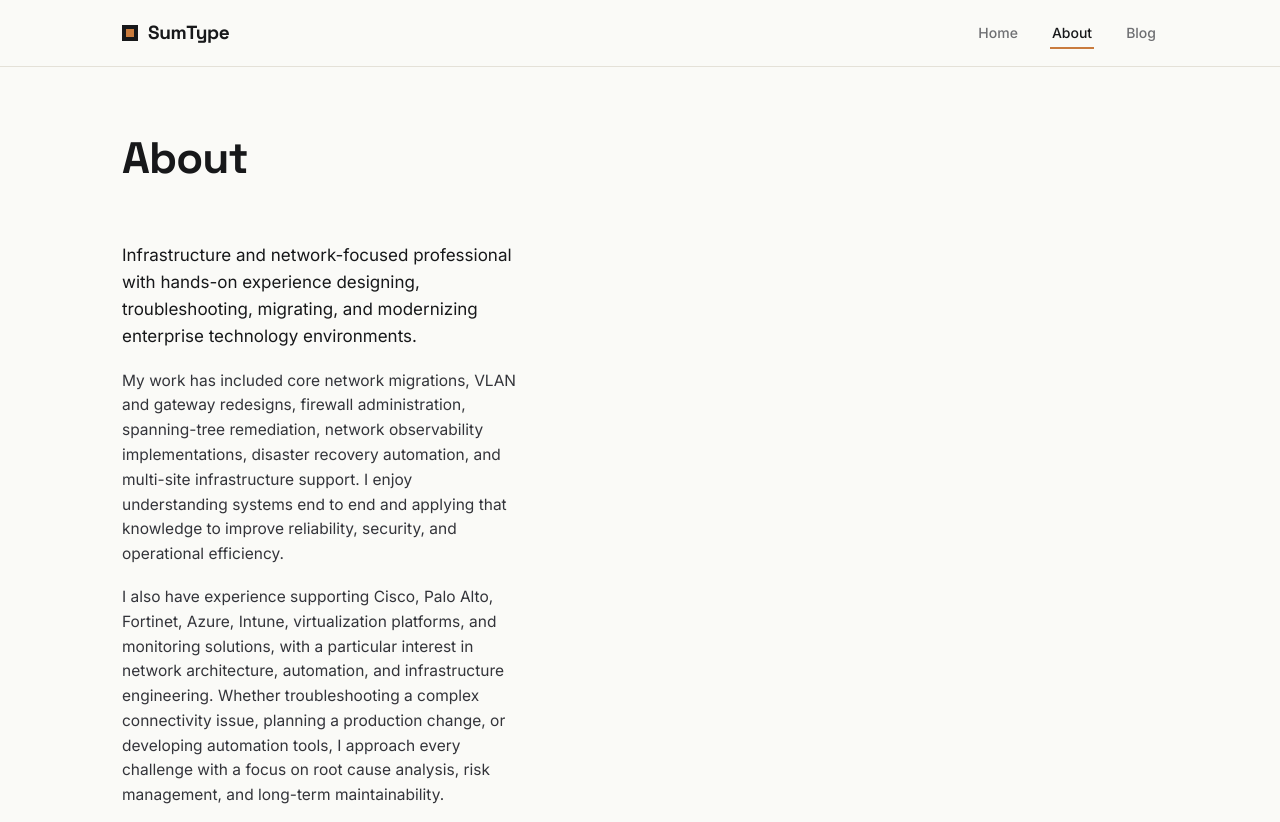
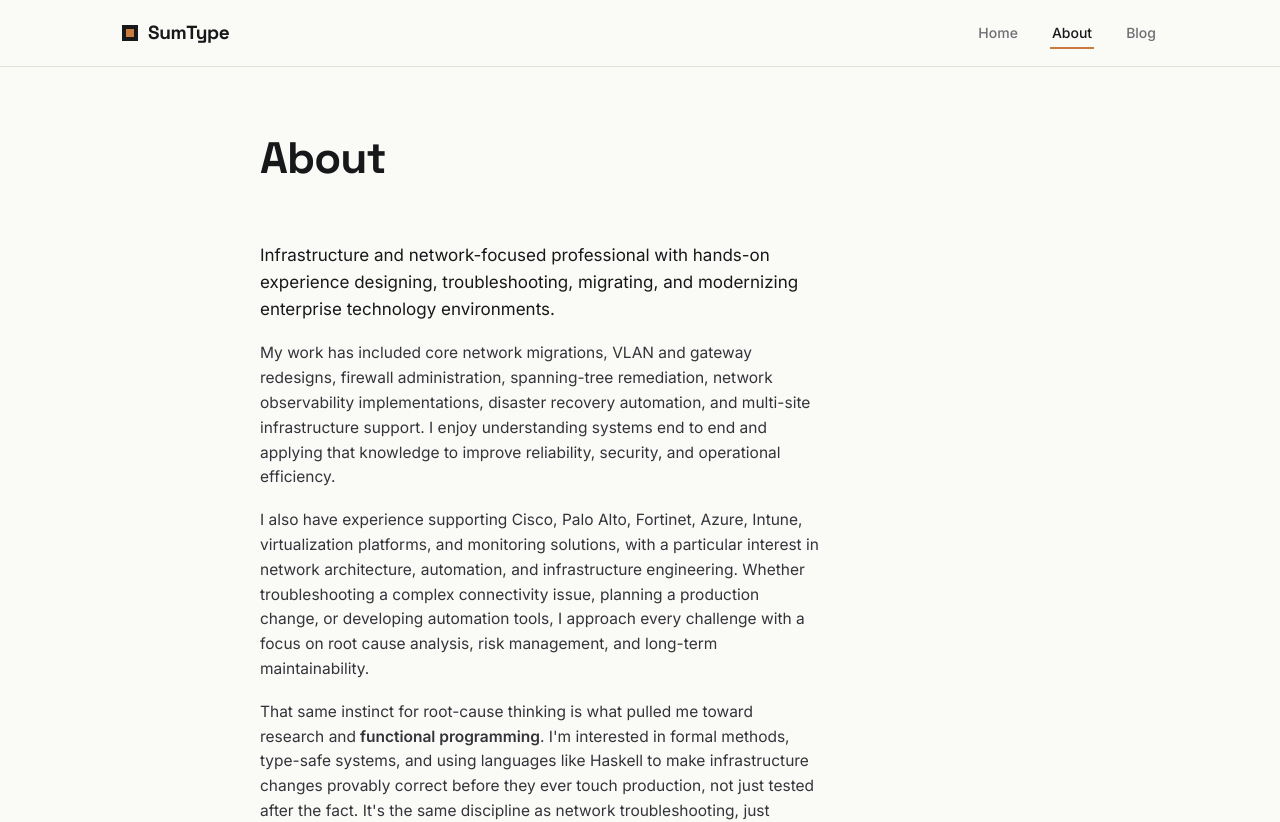
Before and after one commit to angjones3005/SumType, a Next.js app: page /about in a window 1280 px wide. Shown: the top 822 px of the page. Built offline with nearby package versions, Linux system fonts and the light colour scheme.

Commit message:
update About page and add Specter promo

```diff
--- a/app/globals.css
+++ b/app/globals.css
@@ -168,11 +168,11 @@ nav a.active { color: var(--text); border-color: var(--accent); }
 }
 
 /* ---------- ABOUT ---------- */
-.about-head { padding: 56px 0 8px; }
+.about-head { max-width: 760px; margin: 0 auto; padding: 56px 0 8px; }
 .about-head h1 { font-family: 'Space Grotesk', sans-serif; font-weight: 700; font-size: 44px; letter-spacing: -0.02em; }
 .about-head .dek { color: var(--text-muted); margin-top: 10px; font-size: 16px; }
 
-.about-grid { display: grid; grid-template-columns: 400px 1fr; gap: 48px; padding: 40px 0 80px; align-items: start; }
+.about-grid { display: block; max-width: 760px; margin: 0 auto; padding: 40px 0 80px; }
 .about-art { border: 1px solid var(--border); border-radius: var(--radius); overflow: hidden; background: #EFEAE0; }
 .about-art svg { display: block; width: 100%; height: auto; }
 .about-caption { font-family: 'IBM Plex Mono', monospace; font-size: 11px; color: var(--text-muted); margin-top: 10px; }
```
